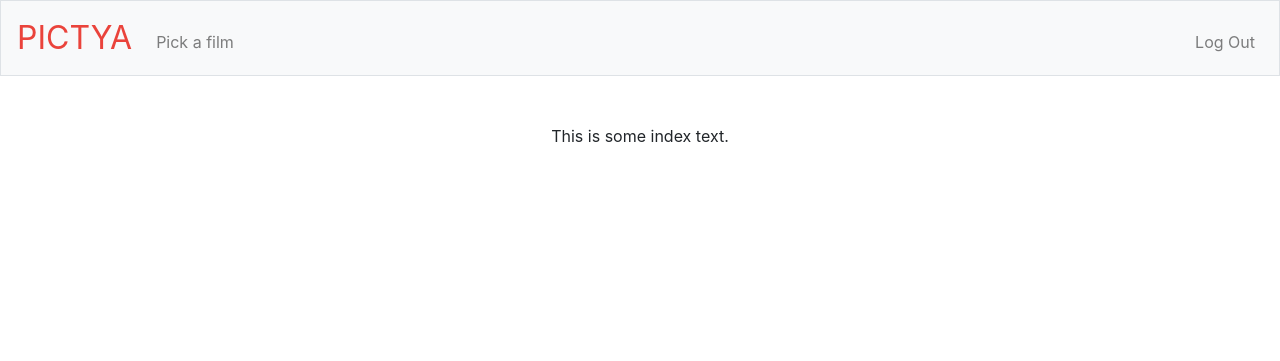
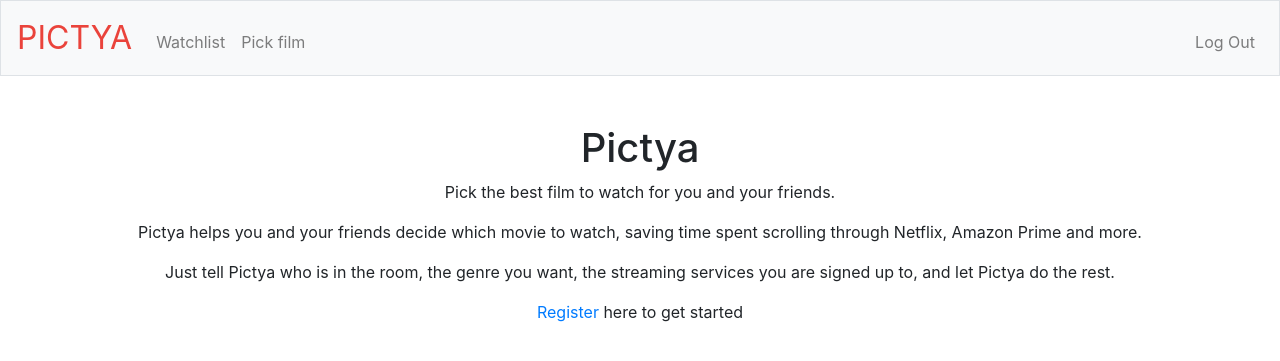
Before and after one commit to dylanjones14/pictya, a Flask app: page / in a window 1280 px wide. Shown: the top 361 px of the page. Run offline with Flask 2, Linux system fonts and the light colour scheme; a user stored in the database is signed in; some libraries are stand-ins or nearby versions.

Commit message:
[DESCRIPTION]

```diff
--- a/application.py
+++ b/application.py
@@ -1,17 +1,15 @@
 import os
-from sqlalchemy import create_engine
-from sqlalchemy.orm import scoped_session, sessionmaker
-
 import cs50
 import urllib.parse
 import psycopg2
-import sqlite3
+
+from sqlalchemy import create_engine
+from sqlalchemy.orm import scoped_session, sessionmaker
 from flask import Flask, flash, jsonify, redirect, render_template, request, session
 from flask_session import Session
 from tempfile import mkdtemp
 from werkzeug.exceptions import default_exceptions, HTTPException, InternalServerError
 from werkzeug.security import check_password_hash, generate_password_hash
-
 from helpers import apology, login_required
 
 urllib.parse.uses_netloc.append("postgres")
@@ -51,11 +49,17 @@ db = scoped_session(sessionmaker(bind=engine))
 
 
 @app.route("/")
-@login_required
 def index():
     """Shows main homepage"""
 
     return render_template("index.html")
+
+@app.route("/watchlist")
+@login_required
+def watchlist():
+    """Shows watchlist"""
+
+    return render_template("watchlist.html")
 
 @app.route("/login", methods=["GET", "POST"])
 def login():
@@ -87,7 +91,7 @@ def login():
         session["user_id"] = rows[0]
 
         # Redirect user to home page
-        return redirect("/")
+        return redirect("/watchlist")
 
     # User reached route via GET (as by clicking a link or via redirect)
     else:
@@ -137,7 +141,7 @@ def register():
         db.commit()
 
         # Redirect user to home page
-        return redirect("/")
+        return redirect("/watchlist")
 
     # User reached route via GET (as by clicking a link or via redirect)
     else:
--- a/templates/index.html
+++ b/templates/index.html
@@ -1,11 +1,19 @@
 {% extends "layout.html" %}
 
 {% block title %}
-    Index
+    Pictya
 {% endblock %}
 
 {% block main %}
 
-    This is some index text.
+    <h1>Pictya</h1>
+
+    <p>Pick the best film to watch for you and your friends.</p>
+
+    <p>Pictya helps you and your friends decide which movie to watch, saving time spent scrolling through Netflix, Amazon Prime and more.</p>
+
+    <p>Just tell Pictya who is in the room, the genre you want, the streaming services you are signed up to, and let Pictya do the rest.</p>
+
+    <p><a href="/register">Register</a> here to get started</p>
 
 {% endblock %}
--- a/templates/layout.html
+++ b/templates/layout.html
@@ -31,7 +31,8 @@
             <div class="collapse navbar-collapse" id="navbar">
                 {% if session.user_id %}
                     <ul class="navbar-nav mr-auto mt-2">
-                        <li class="nav-item"><a class="nav-link" href="/choose">Pick a film</a></li>
+                        <li class="nav-item"><a class="nav-link" href="/watchlist">Watchlist</a></li>
+                        <li class="nav-item"><a class="nav-link" href="/pick">Pick film</a></li>
                     </ul>
                     <ul class="navbar-nav ml-auto mt-2">
                         <li class="nav-item"><a class="nav-link" href="/logout">Log Out</a></li>
```
Also changed, not shown: import.py (added, +93 -0 lines), templates/watchlist.html (added, +13 -0 lines), README.md, 1 other file.
